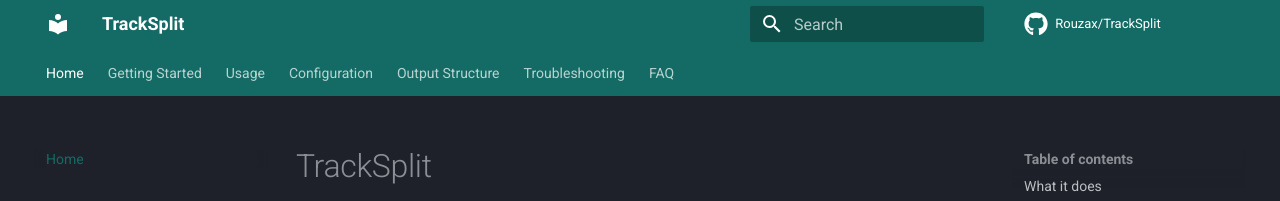
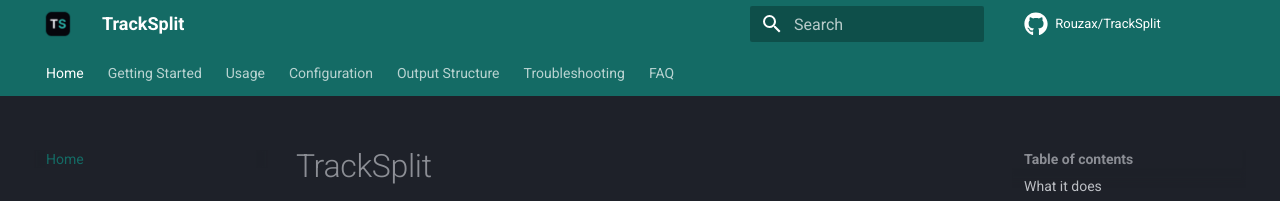
Before and after one commit to Rouzax/TrackSplit, an MkDocs documentation site: the page built from docs/index.md, in a window 1280 px wide. Shown: the top 201 px of the page. Built offline with MkDocs 1.6.1 and Material for MkDocs 9.7.7, drawn with Linux system fonts in a browser that asks for light colours; comment, search, counter and statistics services are not loaded.

Commit message:
feat(site): add TS app icons and favicons
Add a split-monogram app icon (off-white T + teal S on a dark rounded
square, echoing the TrackSplit wordmark): favicon.ico plus 16/32 PNGs
and a 180px apple-touch-icon linked from the landing page <head>, and a
docs favicon + header logo wired into mkdocs. Also align the page meta
description with the current server list (adds Navidrome and Plex). The
local icon builder is gitignored.

```diff
--- a/mkdocs.yml
+++ b/mkdocs.yml
@@ -9,6 +9,8 @@
 
 theme:
   name: material
+  favicon: assets/favicon.png
+  logo: assets/icon.png
   palette:
     scheme: slate
     primary: custom
```
Also changed, not shown: docs/assets/favicon.png (added), docs/assets/icon.png (added), site/assets/apple-touch-icon.png (added), site/assets/favicon-16.png (added), site/assets/favicon-32.png (added), site/favicon.ico (added), site/index.html, 1 other file.
